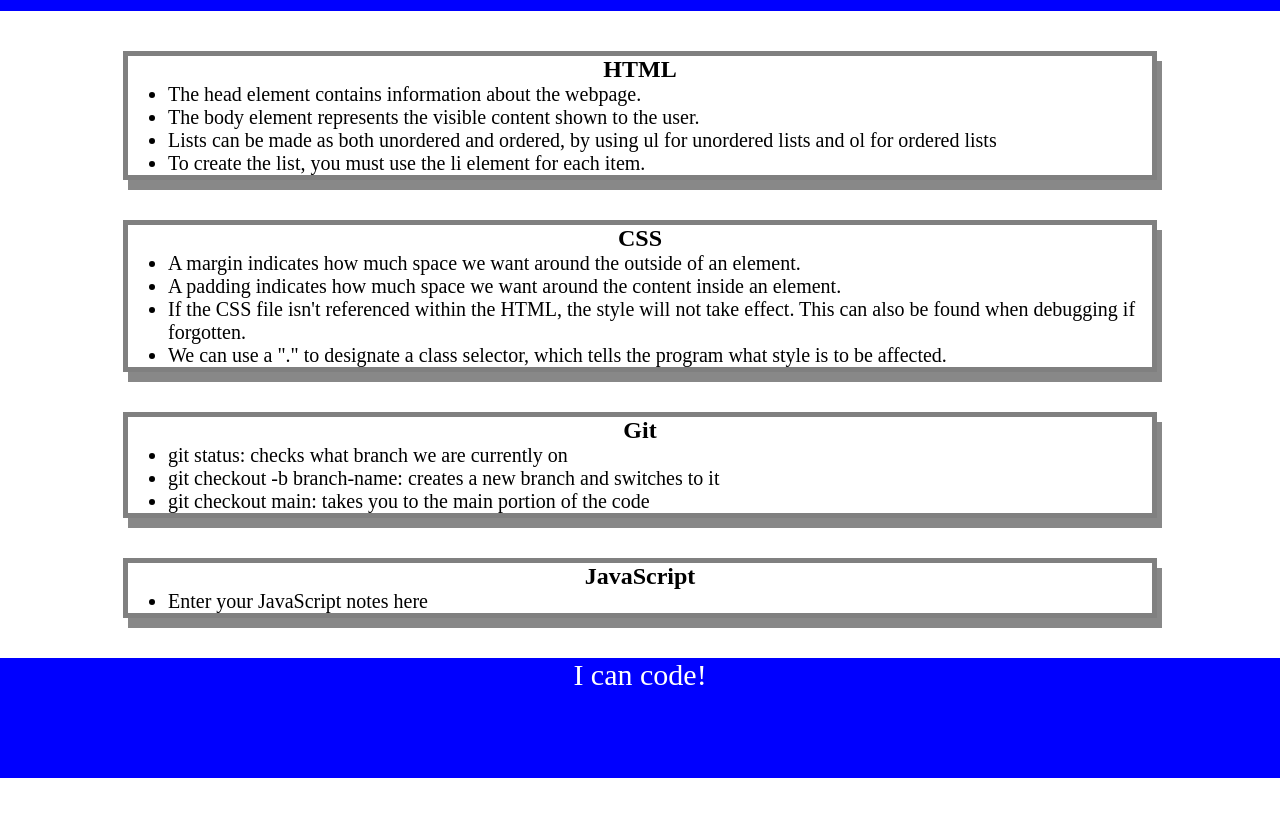
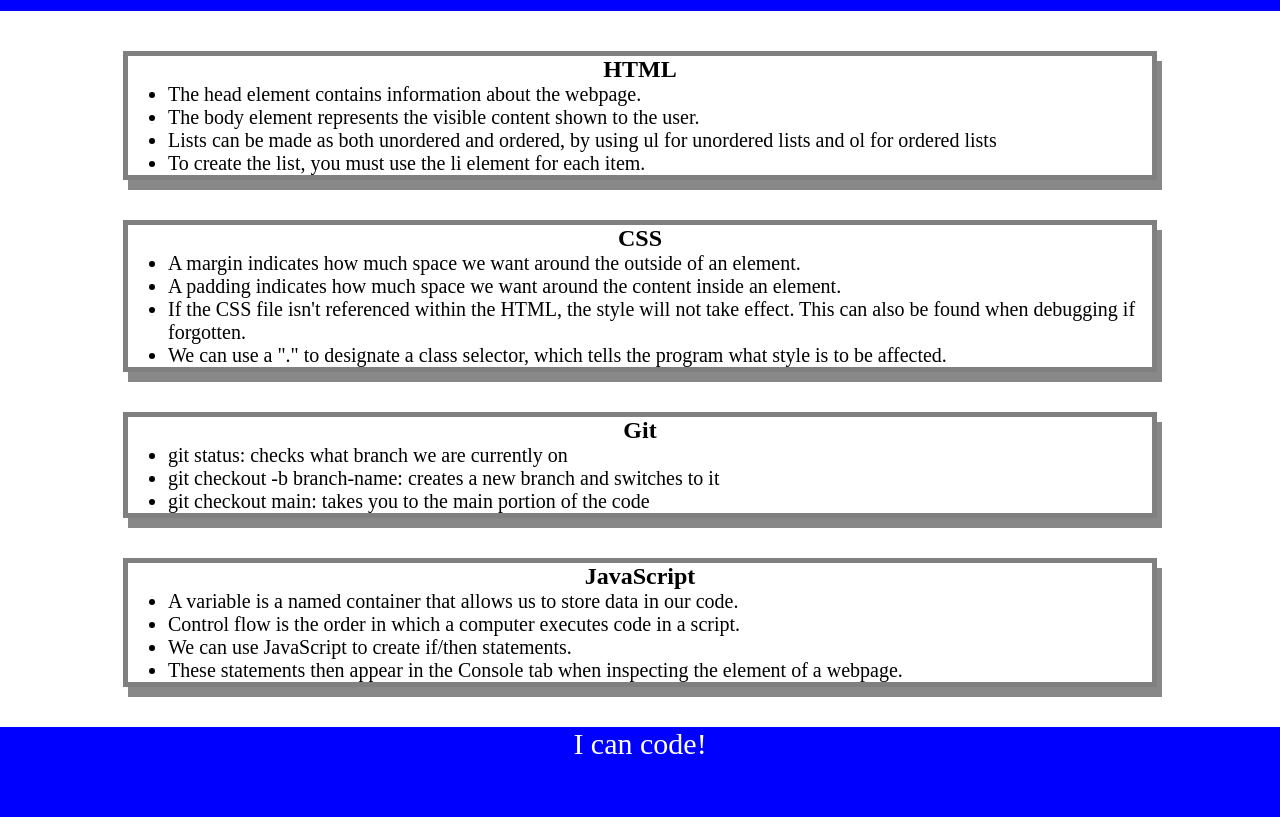
Before and after one commit to jmcdlungren/prework-study-guide, a plain HTML site: page index.html in a window 1280 px wide. Shown: the part 109-926 px from the top of the page. Before the commit the page ends 887 px from the top, so only its background shows below. Drawn offline with Linux system fonts and the light colour scheme.

```diff
--- a/index.html
+++ b/index.html
@@ -42,7 +42,10 @@
       <section class="card" id="javascript-section">
         <h2>JavaScript</h2>
         <ul>
-          <li>Enter your JavaScript notes here</li>
+          <li>A variable is a named container that allows us to store data in our code.</li>
+          <li>Control flow is the order in which a computer executes code in a script.</li>
+          <li>We can use JavaScript to create if/then statements.</li>
+          <li>These statements then appear in the Console tab when inspecting the element of a webpage.</li>
         </ul>
       </section>
     </main>
```
Also changed, not shown: 1 other file.
